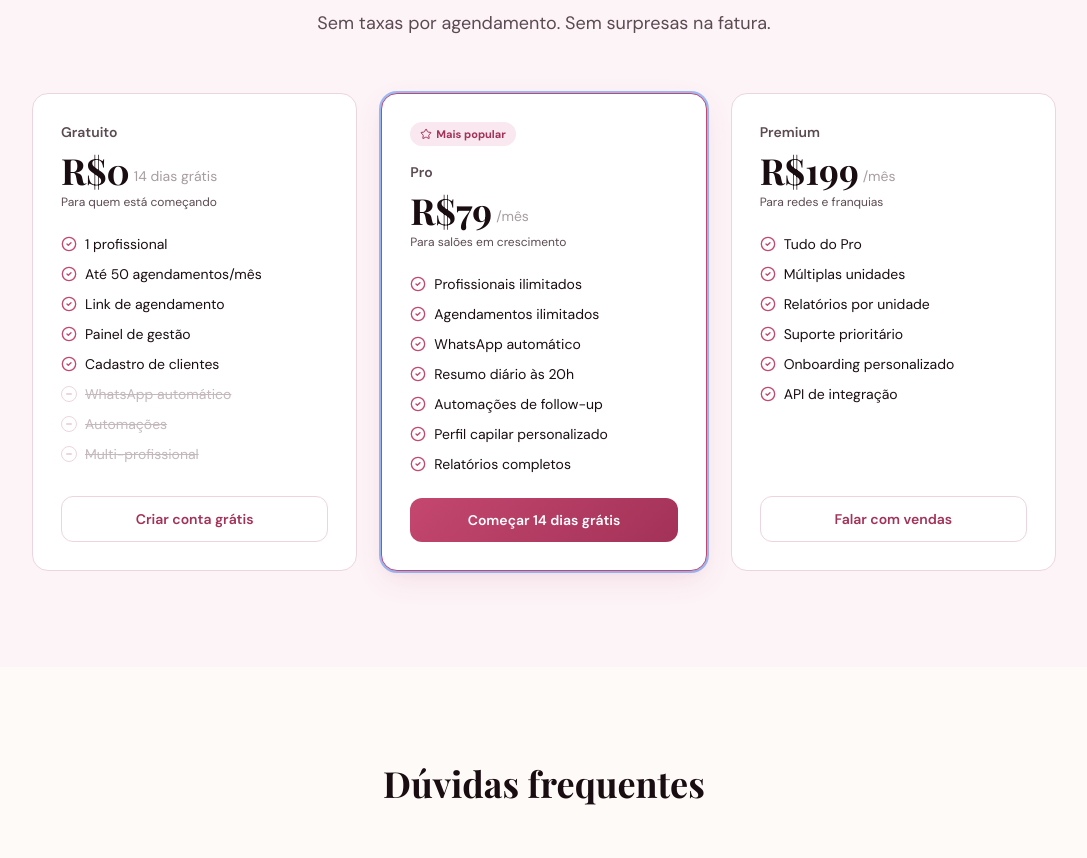
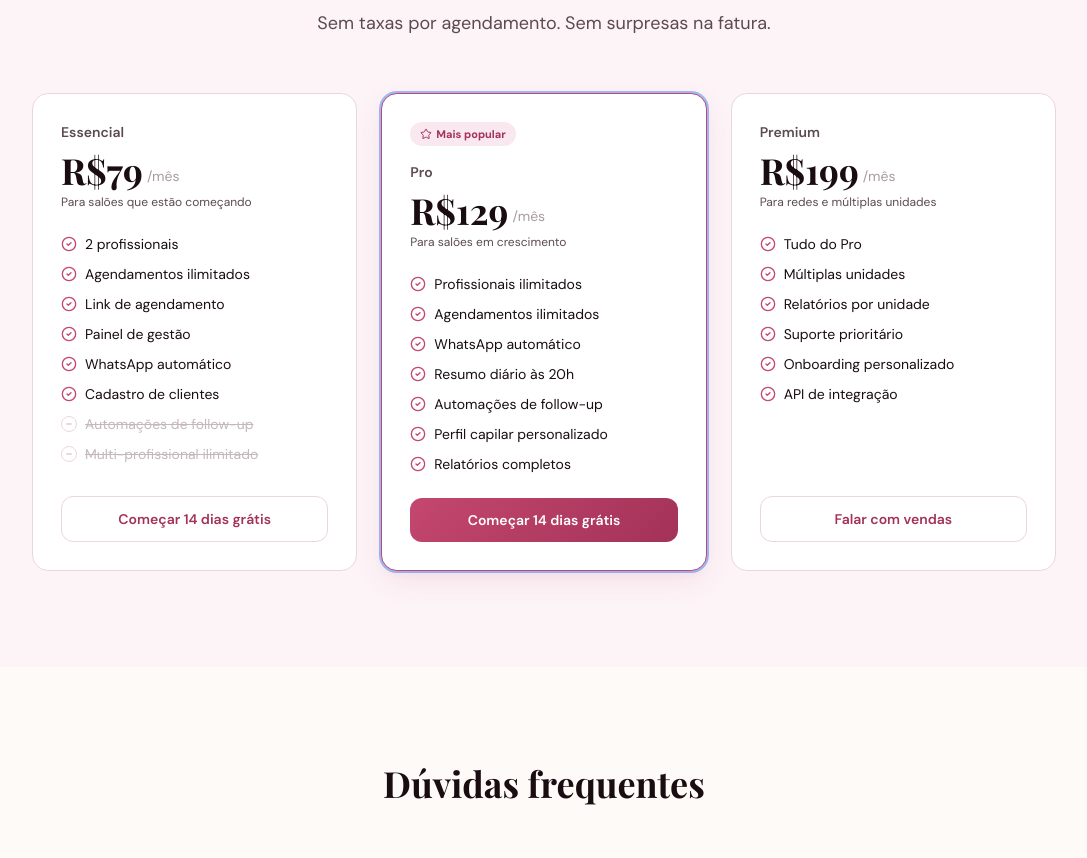
Before and after one commit to bradockturim/saasalao, a Next.js app: page / in a window 1280 px wide. Shown: the part 3594-4452 px from the top of the page, without its empty margins (96-1183 px from the left). Built offline with nearby package versions, Linux system fonts and the light colour scheme; no server answers; a web font is replaced by a local one.

Commit message:
fix: remove plano gratuito, planos agora R79 Essencial / R129 Pro / R199 Premium

```diff
--- a/app/page.tsx
+++ b/app/page.tsx
@@ -327,24 +327,25 @@ export default async function HomePage() {
           <div className="grid sm:grid-cols-3 gap-6">
             {[
               {
-                name: "Gratuito",
-                price: "R$0",
-                period: "14 dias grátis",
-                desc: "Para quem está começando",
+                name: "Essencial",
+                price: "R$79",
+                period: "/mês",
+                desc: "Para salões que estão começando",
                 highlight: false,
                 items: [
-                  "1 profissional",
-                  "Até 50 agendamentos/mês",
+                  "2 profissionais",
+                  "Agendamentos ilimitados",
                   "Link de agendamento",
                   "Painel de gestão",
+                  "WhatsApp automático",
                   "Cadastro de clientes",
                 ],
-                missing: ["WhatsApp automático", "Automações", "Multi-profissional"],
-                cta: "Criar conta grátis",
+                missing: ["Automações de follow-up", "Multi-profissional ilimitado"],
+                cta: "Começar 14 dias grátis",
               },
               {
                 name: "Pro",
-                price: "R$79",
+                price: "R$129",
                 period: "/mês",
                 desc: "Para salões em crescimento",
                 highlight: true,
@@ -364,7 +365,7 @@ export default async function HomePage() {
                 name: "Premium",
                 price: "R$199",
                 period: "/mês",
-                desc: "Para redes e franquias",
+                desc: "Para redes e múltiplas unidades",
                 highlight: false,
                 items: [
                   "Tudo do Pro",
```
